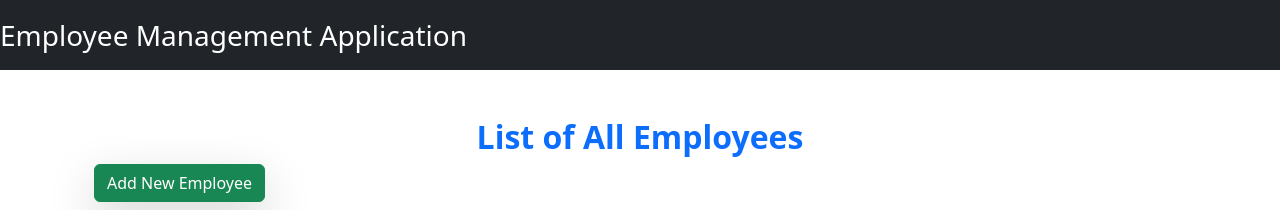
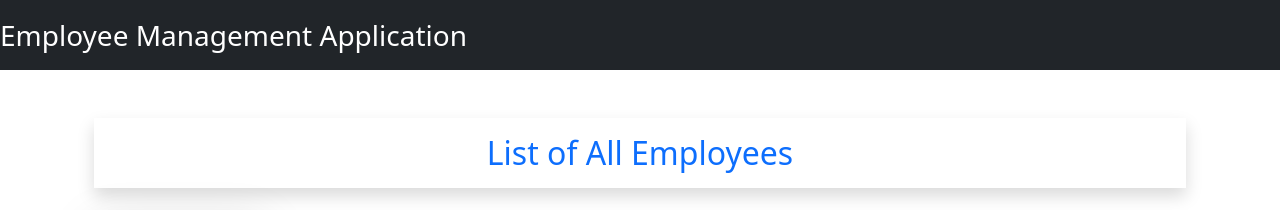
Before and after one commit to bhashana99/employee-ms-react-springBoot, a React (Create React App) app in the folder ems-frontend/: page / in a window 1280 px wide. Shown: the top 210 px of the page. Built offline with nearby package versions, Linux system fonts and the light colour scheme; no server answers.

Commit message:
add styling AllEmployee component

```diff
--- a/ems-frontend/src/components/AllEmployeeComponents.jsx
+++ b/ems-frontend/src/components/AllEmployeeComponents.jsx
@@ -26,9 +26,9 @@ const AllEmployeeComponents = () => {
   return (
     <div>
       <div className="container mt-5">
-      <h2 className="text-center text-primary fw-bold">List of All Employees</h2>
+      <h2 className="text-center text-primary shadow my-4 py-3">List of All Employees</h2>
       <Link to='/add-employee' className='btn btn-success shadow-lg' >Add New Employee</Link>
-      <table className="table table-striped table-bordered text-center mt-4 shadow">
+      <table className="table table-striped table-bordered text-center mt-4 shadow-lg">
         <thead>
             <tr>
                 <th>Id</th>
```
